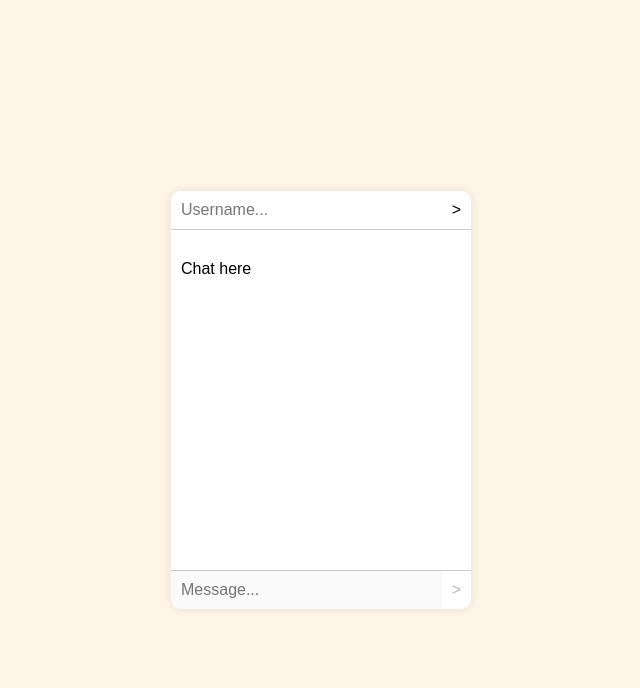
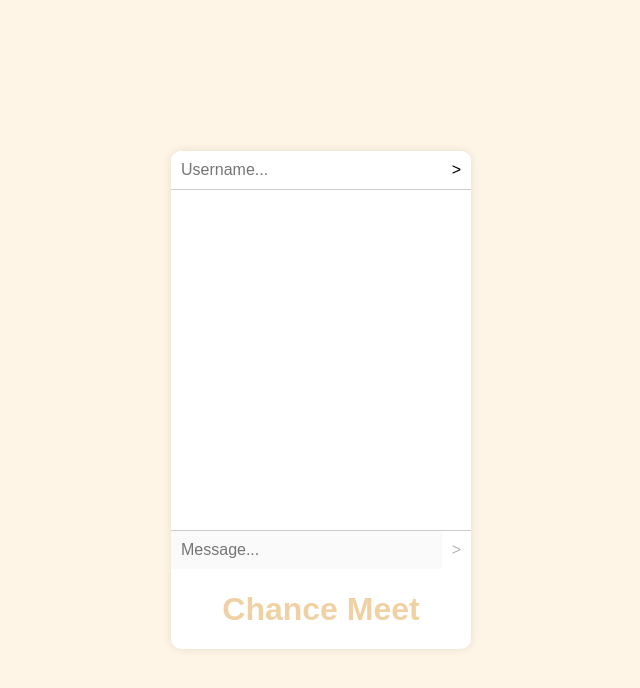
Before and after one commit to DavidKopal/chancechat, a plain HTML site: page index.html in a window 1280 px wide. Shown: the whole page, without its empty margins (319-959 px from the left). Drawn offline with Linux system fonts and the light colour scheme.

Commit message:
Add files via upload

```diff
--- a/index.html
+++ b/index.html
@@ -3,7 +3,7 @@
 <head>
     <meta charset="UTF-8">
     <meta name="viewport" content="width=device-width, initial-scale=1.0">
-    <title>WebSocket Chat Interface</title>
+    <title>ChanceMeet</title>
     <style>
         body {
             font-family: Arial, sans-serif;
@@ -13,6 +13,10 @@
             height: 100vh;
             margin: 0;
             background-color: #fff5e6;
+        }
+        #title {
+            color: #f0d1a4;
+            text-align: center;
         }
         .chatc {
             width: 300px;
@@ -70,14 +74,13 @@
             <button onclick="register()">></button>
         </div>
         <div id="status"></div>
-        <div id="chata" class="chata">
-            Chat here
-        </div>
+        <div id="chata" class="chata"></div>
         <div class="msgc">
             <input type="text" id="message" placeholder="Message..." disabled>
             <button onclick="sendmsg()" disabled>></button>
         </div>
         <button id="quitb" onclick="quitc()">Quit Chat</button>
+        <h1 id="title">Chance Meet</h1>
     </div>
 
     <script>
```
